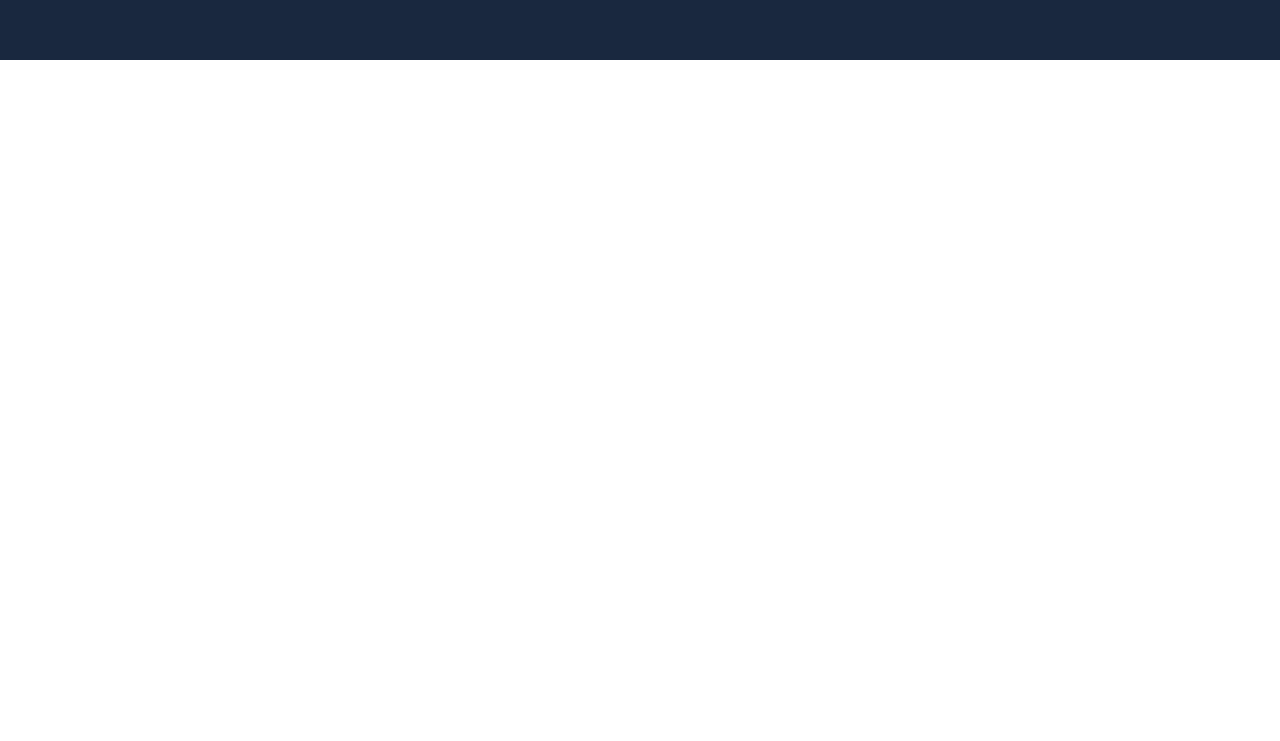
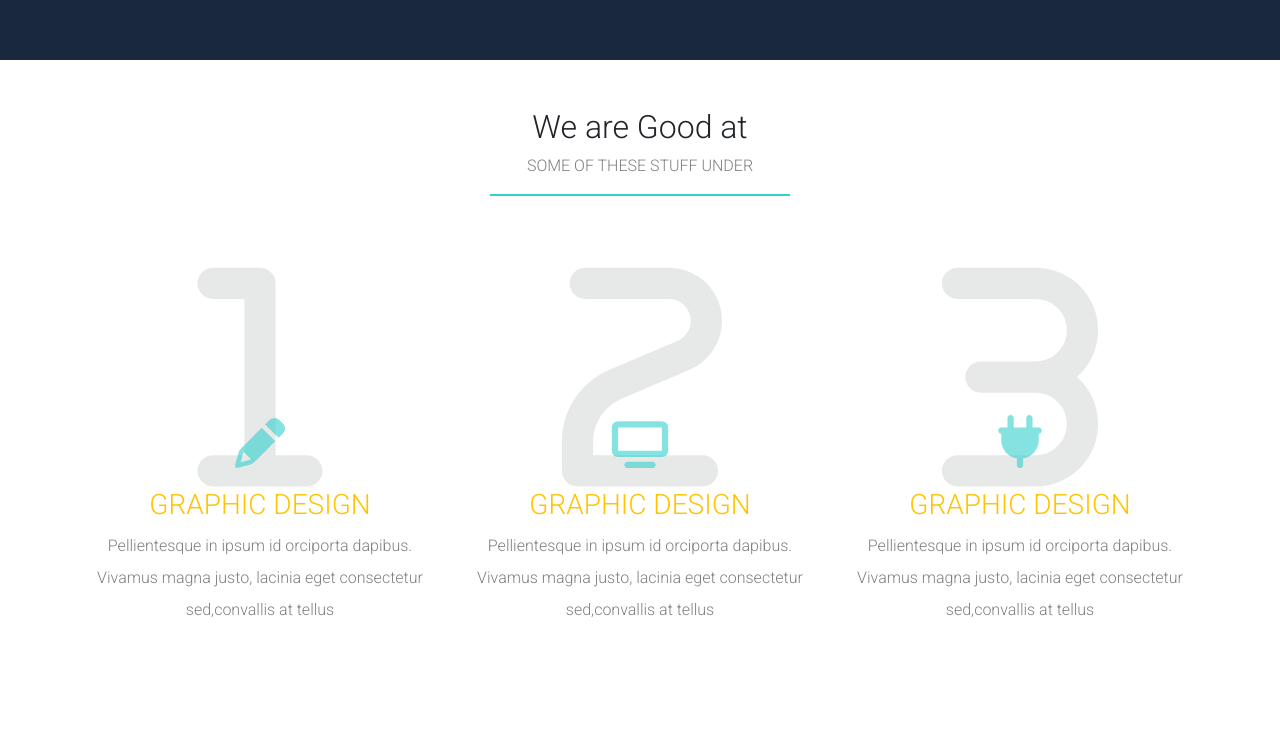
Before and after one commit to YasserEmam25/Bootstrap, a plain HTML site: page index.html in a window 1280 px wide. Shown: the part 740-1481 px from the top of the page. Before the commit the page ends 800 px from the top, so only its background shows below. Drawn offline with Linux system fonts and the light colour scheme.

Commit message:
finished features

```diff
--- a/css/bondi.css
+++ b/css/bondi.css
@@ -74,3 +74,45 @@ body {
 }
 
 /* End Landing */
+/* Start Features */
+
+.features {
+    height: calc(100vh - 56px);
+    width: 100%;
+}
+
+.main-title::after {
+    content: "";
+    background-color: var(--green);
+    width: 300px;
+    height: 2px;
+    position: absolute;
+    transform: translateX(-150px);
+}
+
+.features .row .number {
+    top: -30%;
+    left: 50%;
+    transform: translateX(-50%);
+    opacity: 0.1;
+    font-size: 250px;
+    z-index: -1;
+}
+
+.features .row .icon {
+    top: 5rem;
+    left: 50%;
+    font-size: 50px;
+    transform: translateX(-50%);
+    color: var(--green);
+    opacity: 0.6;
+}
+
+.features .row .content{
+    padding-top: 150px;
+}
+
+.features .row .content h3 {
+    color: var(--yellow);
+}
+/* End Features */
--- a/index.html
+++ b/index.html
@@ -51,6 +51,58 @@
           <a class="btn rounded-pill main-btn fs-6 fw-bold" href="#">GET STARTED</a>
         </div>
       </div>
+      <div class="features text-center">
+        <div class="container my-5">
+          <div class="main-title">
+            <h2>We are Good at</h2>
+            <p class="text-black-50 text-uppercase">Some Of These Stuff Under</p>
+          </div>
+          <div class="row py-5">
+            <div class="col col-12 col-md-6 col-lg-4 py-5">
+              <div class="feat mt-5">
+                <div class="icon-holder position-relative">
+                  <i class="fa-solid fa-1 position-absolute bottom-0 number"></i>
+                  <i class="fa-solid fa-pencil position-absolute bottom-0 icon"></i>
+                  <div class="content ">
+                    <h3 class="text-uppercase">Graphic Design</h3>
+                    <p class="text-black-50 lh-lg">Pellientesque in ipsum id orciporta dapibus.
+                       Vivamus magna justo, lacinia eget consectetur sed,convallis at tellus
+                    </p>
+                  </div>
+                </div>
+              </div>
+            </div>
+            <div class="col col-12 col-md-6 col-lg-4 py-5">
+              <div class="feat mt-5">
+                <div class="icon-holder position-relative">
+                  <i class="fa-solid fa-2 position-absolute bottom-0 number"></i>
+                  <i class="fa-solid fa-tv position-absolute bottom-0 icon"></i>
+                  <div class="content ">
+                    <h3 class="text-uppercase">Graphic Design</h3>
+                    <p class="text-black-50 lh-lg">Pellientesque in ipsum id orciporta dapibus.
+                       Vivamus magna justo, lacinia eget consectetur sed,convallis at tellus
+                    </p>
+                  </div>
+                </div>
+              </div>
+            </div>
+            <div class="col col-12 col-md-12 col-lg-4 py-5">
+              <div class="feat mt-5">
+                <div class="icon-holder position-relative">
+                  <i class="fa-solid fa-3 position-absolute bottom-0 number"></i>
+                  <i class="fa-solid fa-plug position-absolute bottom-0 icon"></i>
+                  <div class="content ">
+                    <h3 class="text-uppercase">Graphic Design</h3>
+                    <p class="text-black-50 lh-lg">Pellientesque in ipsum id orciporta dapibus.
+                       Vivamus magna justo, lacinia eget consectetur sed,convallis at tellus
+                    </p>
+                  </div>
+                </div>
+              </div>
+            </div>
+          </div>
+        </div>
+      </div>
     <script src="js/all.min.js"></script>
     <script src="js/bootstrap.bundle.min.js"></script>
 </body>
```
